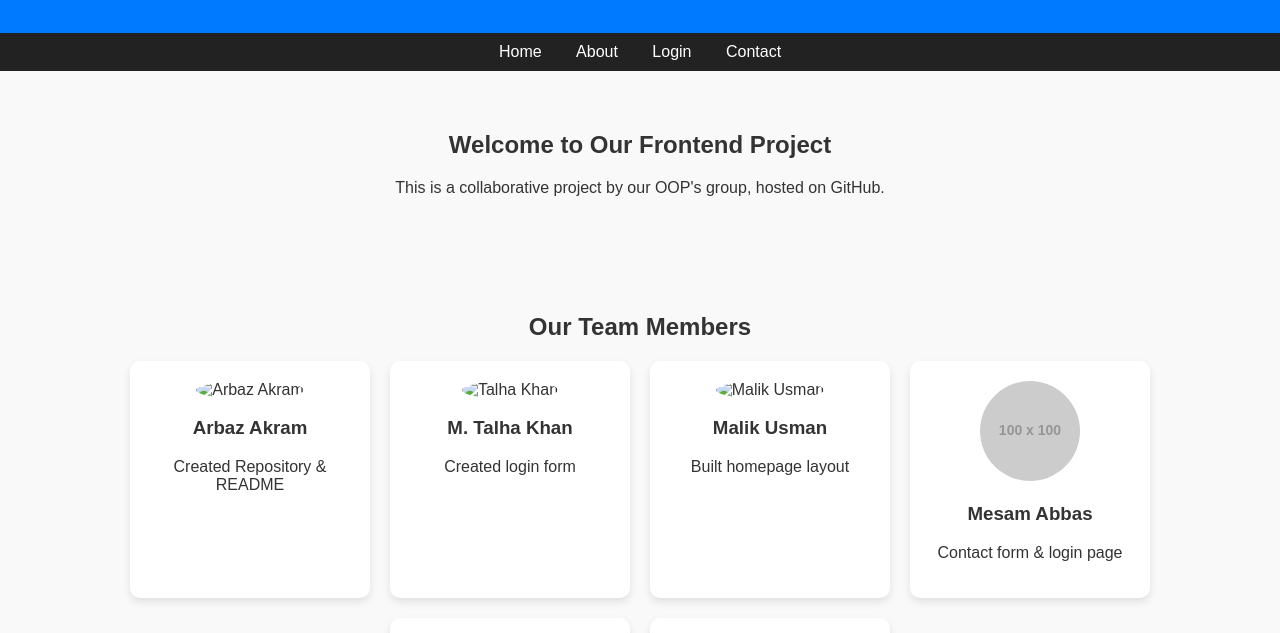
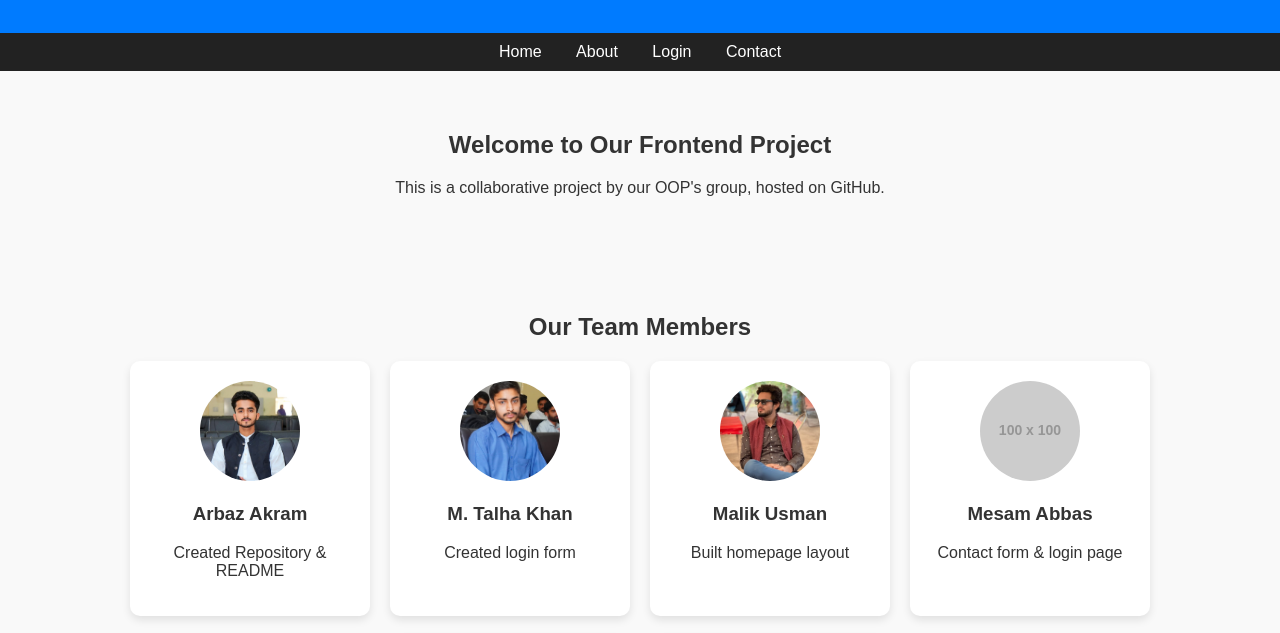
Before and after one commit to student9777/BMW1, a plain HTML site: page index.html in a window 1280 px wide. Shown: the part 121-754 px from the top of the page. Drawn offline with Linux system fonts and the light colour scheme; placeholder pictures from the web are drawn by us.

Commit message:
update index file

```diff
--- a/index.html
+++ b/index.html
@@ -29,17 +29,17 @@
   <h2>Our Team Members</h2>
   <div class="team-members">
     <div class="member">
-      <img src="arbaz.jpg.jpg" alt="Arbaz Akram" />
+      <img src="images/arbaz.jpg.jpg" alt="Arbaz Akram" />
       <h3>Arbaz Akram</h3>
       <p>Created Repository & README</p>
     </div>
     <div class="member">
-      <img src="talha.jpg.jpg" alt="Talha Khan" />
+      <img src="images/talha.jpg.jpg" alt="Talha Khan" />
       <h3>M. Talha Khan</h3>
       <p>Created login form</p>
     </div>
     <div class="member">
-      <img src="usman.jpg.jpg" alt="Malik Usman" />
+      <img src="images/usman.jpg.jpg" alt="Malik Usman" />
       <h3>Malik Usman</h3>
       <p>Built homepage layout</p>
     </div>
```
